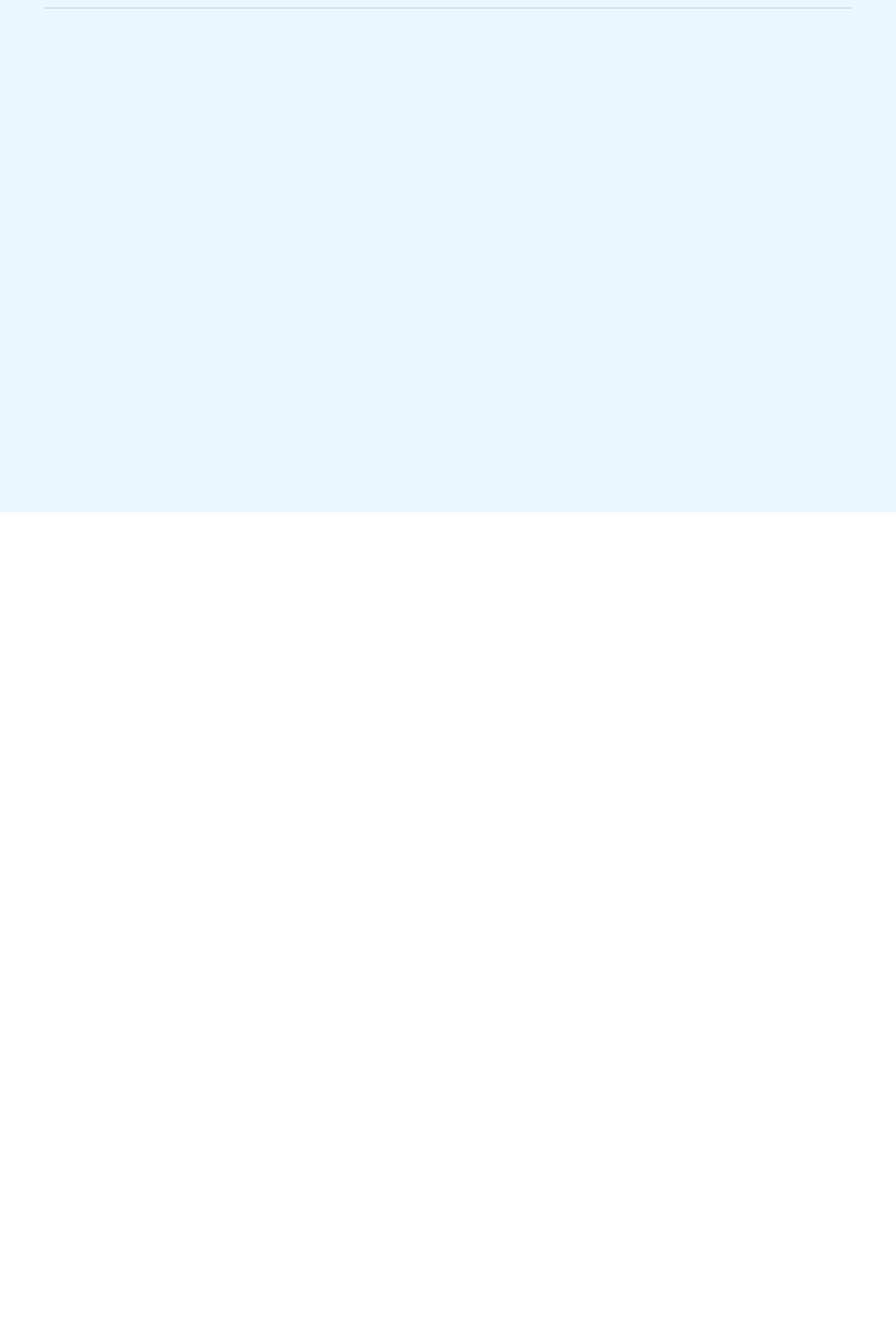
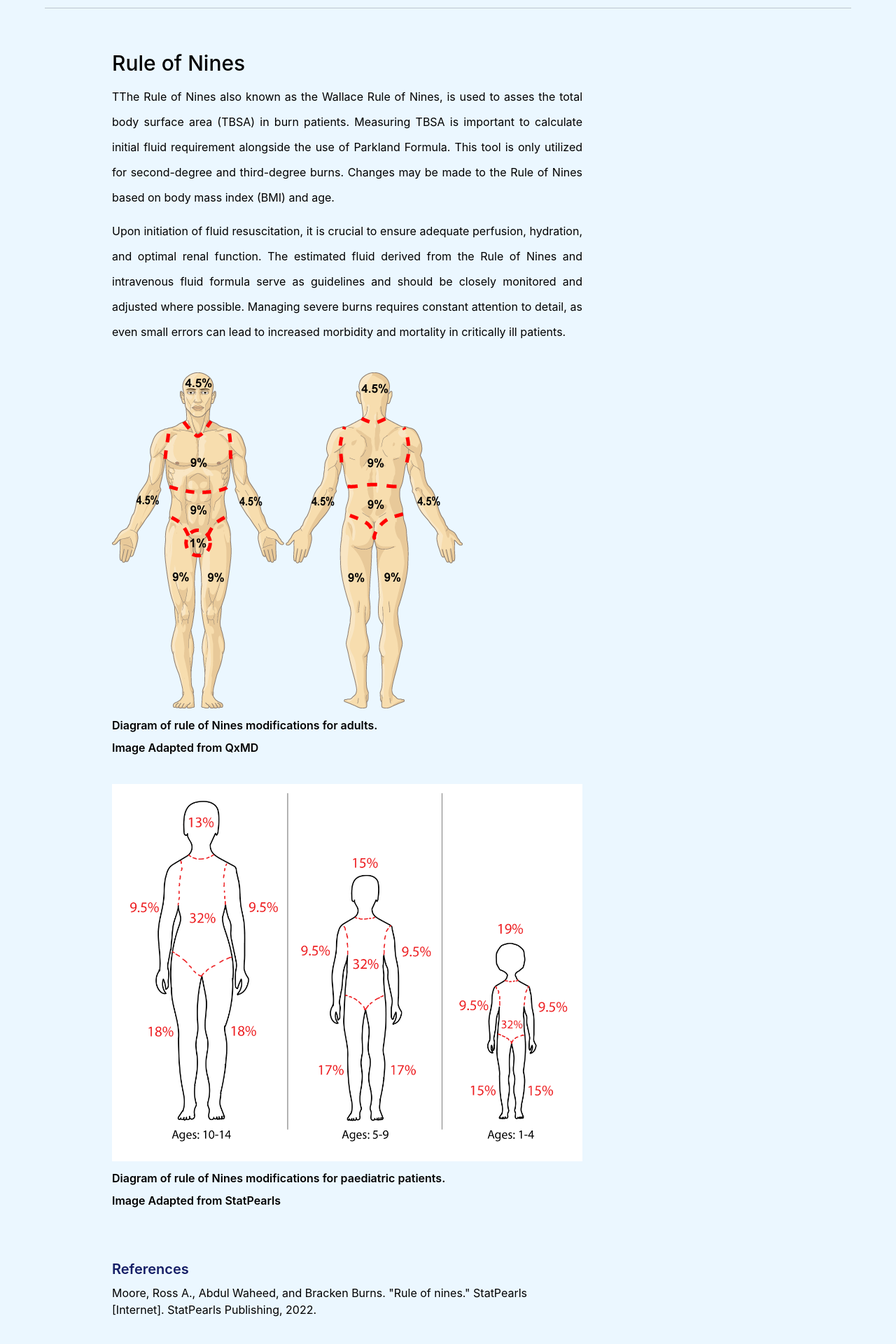
Before and after one commit to Thesaleem/clinval, a React (Create React App) app: page /calculator/rule-of-nine in a window 1280 px wide. Shown: the part 68-1988 px from the top of the page at 70% size. Before the commit the page ends 800 px from the top, so only its background shows below. Built offline with nearby package versions, Linux system fonts and the light colour scheme.

Commit message:
update files

```diff
--- a/src/components/Medical Calculator/Calculators/AnionGap.tsx
+++ b/src/components/Medical Calculator/Calculators/AnionGap.tsx
@@ -205,6 +205,10 @@ const AnionGap = () => {
         <div className="mt-8 py-10 max-w-2xl">
             <p className="font-semibold text-xl text-pry-blue">References</p>
             <p className="pt-2 hover:underline">
+              Oh, Man S., and Hugh J. Carroll. "The anion gap." New England Journal of
+              Medicine 297.15 (1977): 814-817.
+            </p>
+            <p className="pt-2 hover:underline">
               <a href="https://medlineplus.gov/lab-tests/anion-gap-blood-test/">
               MedLine Plus
               </a>
--- a/src/components/Medical Calculator/Calculators/Wallace.tsx
+++ b/src/components/Medical Calculator/Calculators/Wallace.tsx
@@ -1,8 +1,54 @@
+import Section, {SectionText, SectionTitle} from "../../UI/Section";
+import { Link } from "react-router-dom";
+import imageAdult from '../../../assets/ruleOfNinesAdult.png'
+import imageChildren from '../../../assets/ruleOfNinesChildren.png'
+
+
+
 const Wallace = () => {
+
     return (
-        <div className="">
+        <Section>
+            <SectionTitle>
+                Rule of Nines
+            </SectionTitle>
+            <SectionText>
+                TThe Rule of Nines also known as the Wallace Rule of Nines,
+                is used to asses the total body surface area (TBSA) in burn patients.
+                Measuring TBSA is important to calculate initial fluid requirement
+                alongside the use of <Link to=''>Parkland Formula</Link>. This tool is only utilized for
+                second-degree and third-degree burns. Changes may be made to the Rule of Nines
+                based on body mass index (BMI) and age.
+            </SectionText>
+            <SectionText>
+                Upon initiation of fluid resuscitation, it is crucial to ensure adequate perfusion, hydration,
+                and optimal renal function. The estimated fluid derived from the Rule of Nines and intravenous
+                fluid formula serve as guidelines and should be closely monitored and adjusted where possible.
+                Managing severe burns requires constant attention to detail, as even small errors can lead to
+                increased morbidity and mortality in critically ill patients.
+            </SectionText>
 
-        </div>
+            <div className="mt-10 space-y-10">
+                <div className="">
+                    <img src={imageAdult} alt="TBSA for Adults" />
+                    <p className="mt-3 font-semibold">Diagram of rule of Nines modifications for adults.</p>
+                    <p  className="mt-2 font-semibold">Image Adapted from <a href="https://calculate.qxmd.com/storage/file-sources/15/ruleOfNines@2x.png" className="hover:text-blue-600 hover:underline">QxMD</a></p>
+                </div>
+                <div className="max-w-2xl">
+                    <img src={imageChildren} alt="TBSA for Children" />
+                    <p className="mt-3 font-semibold">Diagram of rule of Nines modifications for paediatric patients.</p>
+                    <p  className="mt-2 font-semibold">Image Adapted from <a href="https://www.statpearls.com/pictures/getimagecontent//21639" className="hover:text-blue-600 hover:underline">StatPearls</a></p>
+                </div>
+            </div>
+
+            <div className="mt-8 py-10 max-w-2xl">
+                <p className="font-semibold text-xl text-pry-blue">References</p>
+                <p className="pt-2">
+                    Moore, Ross A., Abdul Waheed, and Bracken Burns. "Rule of nines."
+                    StatPearls [Internet]. StatPearls Publishing, 2022.
+                </p>
+            </div>
+        </Section>
     )
 }
 
```
Also changed, not shown: src/assets/ruleOfNinesAdult.png (added), src/assets/ruleOfNinesChildren.png (added).
